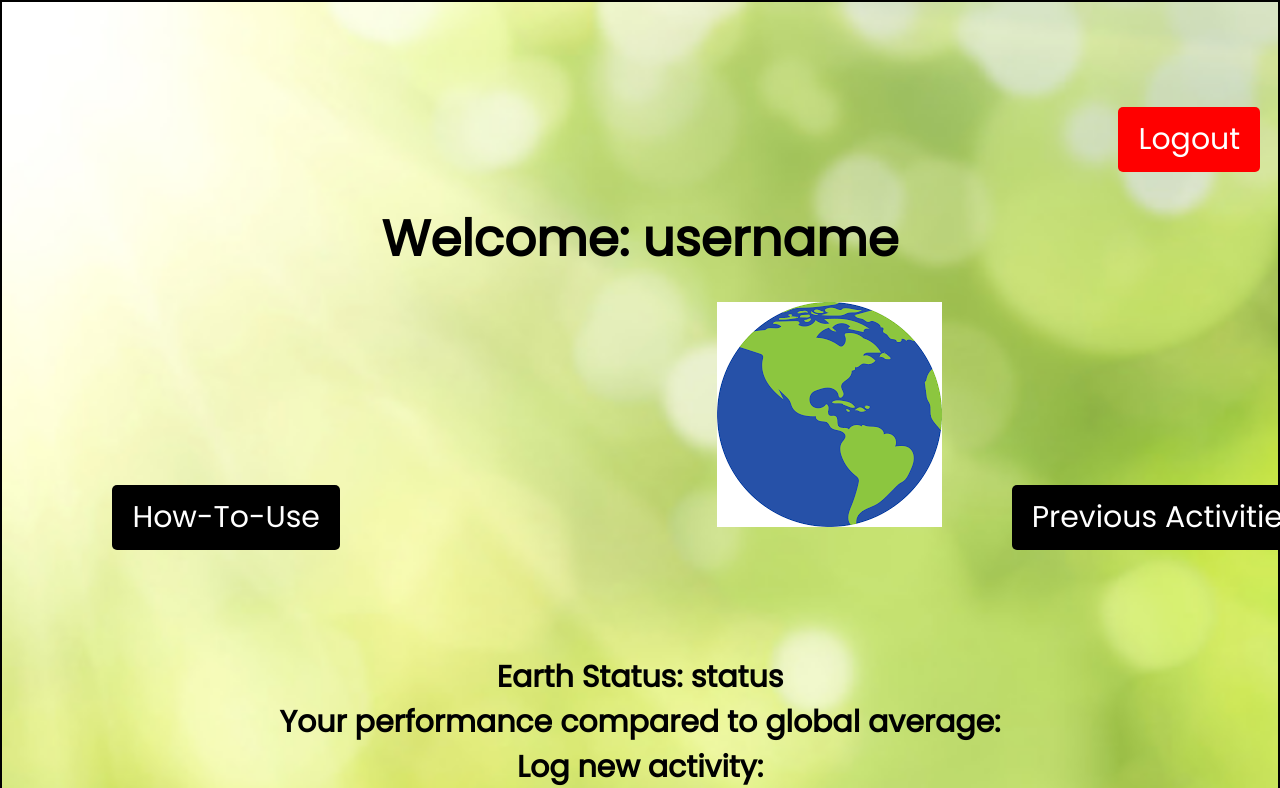
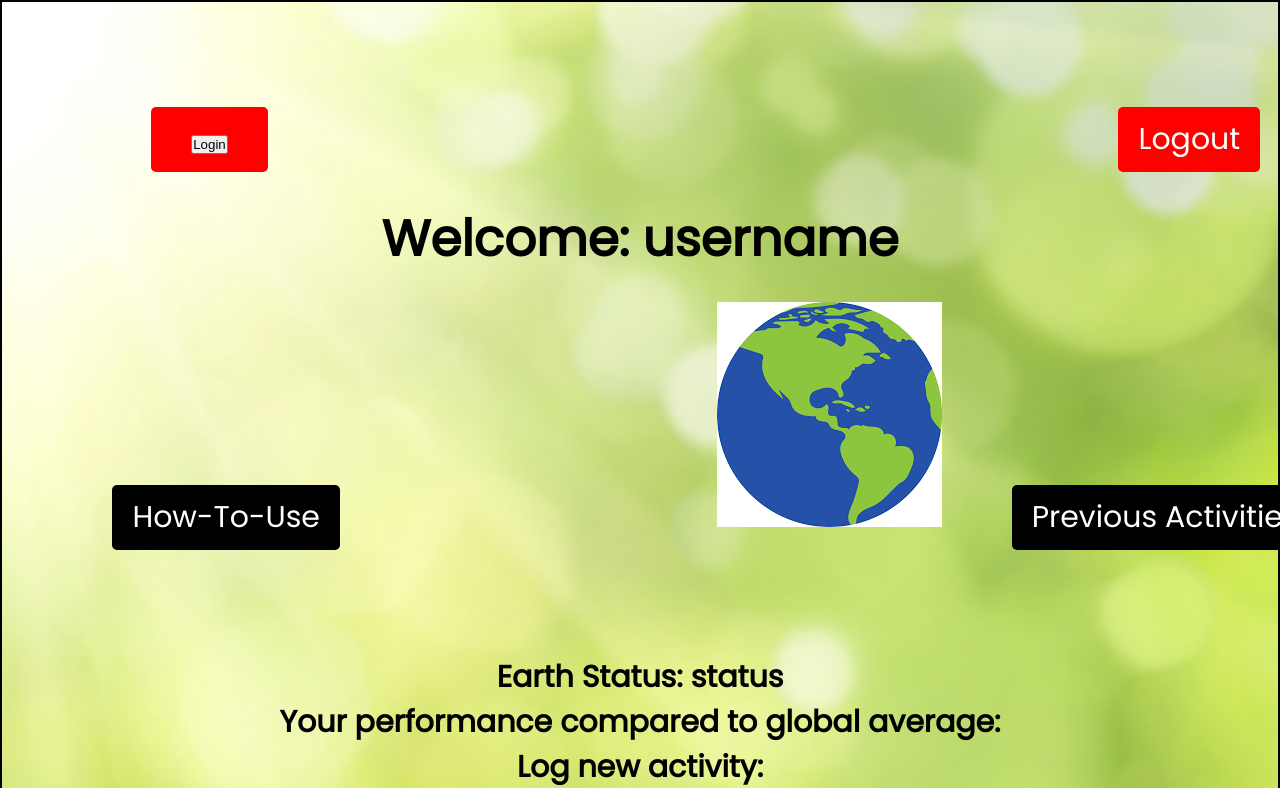
Before and after one commit to absandell/Cli-Mate, a Vue app: page / in a window 1280 px wide. Shown: the top 788 px of the page. Built offline with nearby package versions, Linux system fonts and the light colour scheme.

Commit message:
Added login button to main app page

```diff
--- a/src/App.vue
+++ b/src/App.vue
@@ -156,4 +156,19 @@ body {
     left: 0px;
     padding-top: 50px;
 }
+.btnLogin {
+  position: relative;
+  display: inline-block;
+  background: red;
+  color: #fff;
+  border: none;
+  padding: 10px 40px;
+  margin: 5px;
+  border-radius: 5px;
+  cursor: pointer;
+  text-decoration: none;
+  font-size: 30px;
+  font-family: inherit;
+  right: 10%;
+}
 </style>
--- a/src/components/Header.vue
+++ b/src/components/Header.vue
@@ -1,6 +1,7 @@
 <template>
     <header>
         <LogoutButton class='btnLogout'/>
+        <LoginButton class='btnLogin'/>
         <h1 class='welcome'>Welcome: username</h1>
         <HowToUseButton class='btnHow'/>
         <PrevLogButton class='btnPrev'/>
@@ -23,6 +24,7 @@ import LogoutButton from './LogoutButton'
 import TransportSelect from './TransportSelect'
 import DestinationEntry from './DestinationEntry'
 import ActivityButton from './ActivityButton'
+import LoginButton from './LoginButton'
 
 export default {
     name: 'Header',
@@ -34,6 +36,7 @@ export default {
     TransportSelect,
     DestinationEntry,
     ActivityButton,
+    LoginButton,
   }
 }
 </script>
```
